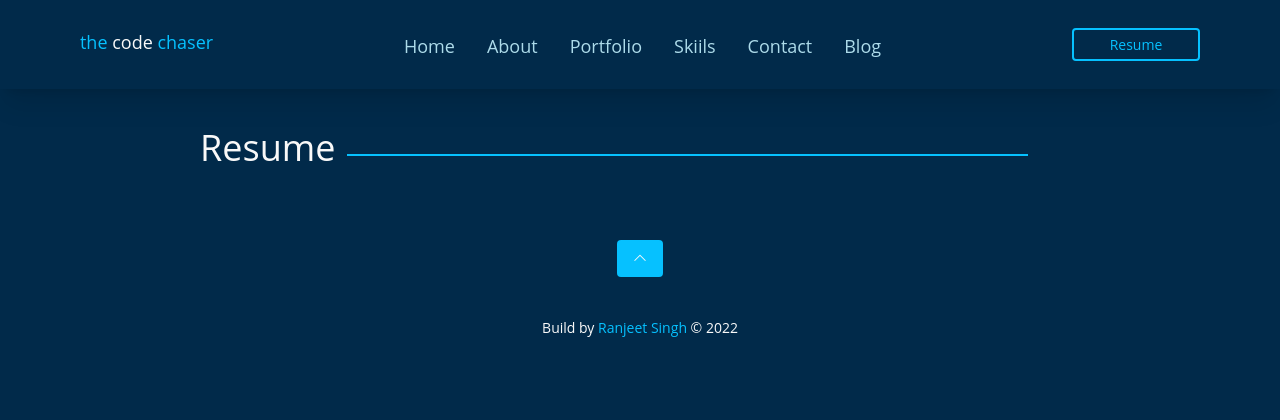
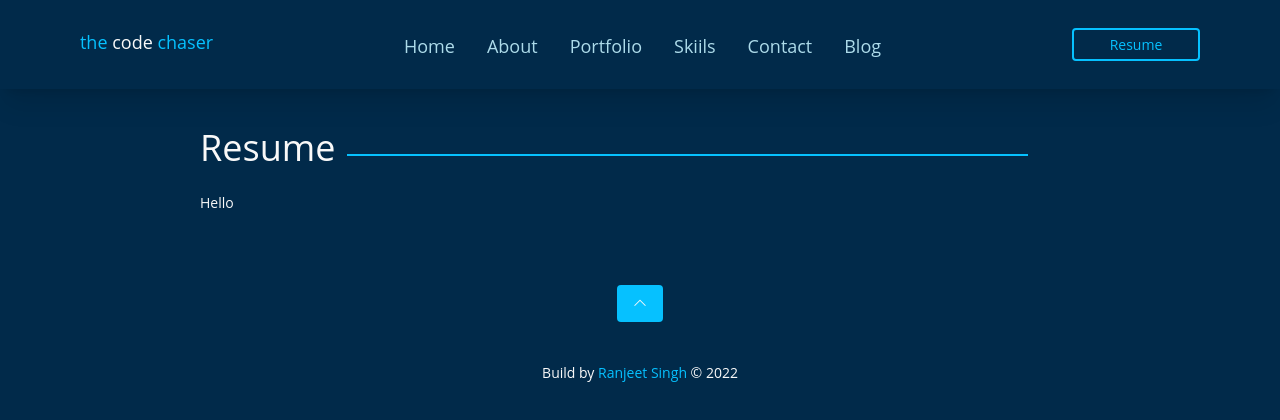
Before and after one commit to thecodechaser/portfolio-frontend, a React (Create React App) app: page /resume in a window 1280 px wide. Shown: the top 420 px of the page. Built offline with nearby package versions, Linux system fonts and the light colour scheme.

Commit message:
Call child component

```diff
--- a/src/pages/Resume.js
+++ b/src/pages/Resume.js
@@ -1,3 +1,5 @@
+import ResumePDF from "../components/Resume/ResumePDF";
+
 const Resume = ()=>{
   return (
     <div className="mt-32">
@@ -5,6 +7,9 @@ const Resume = ()=>{
       <h2 className="text-2xl md:text-4xl">Resume</h2>
       <div className="border-b-2 w-4/6 mb-3 border-secondaryColor hr-portfolio" />
     </div>
+
+    {/* resume-pdf-section */}
+    <ResumePDF />
   </div>
 
   )
```
